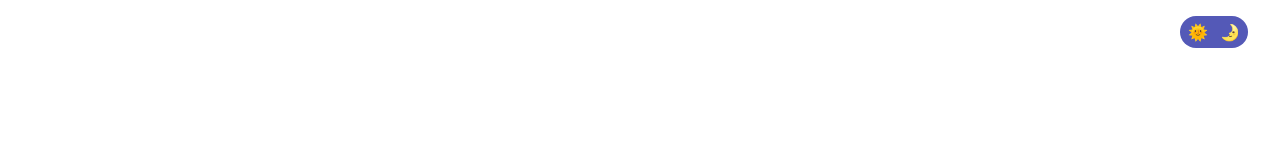
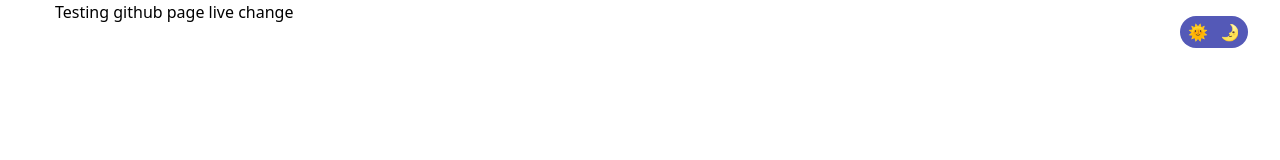
Before and after one commit to babulakterfsd/tailwind-task, a website: page index.html in a window 1280 px wide. Drawn offline with Linux system fonts and the light colour scheme.

Commit message:
live change testing

```diff
--- a/index.html
+++ b/index.html
@@ -17,6 +17,9 @@
     </div>
 
     <!-- Main content -->
+    <div class="main-container">
+      <h1>Testing github page live change</h1>
+    </div>
 
     <!-- scripts -->
     <script>
```
